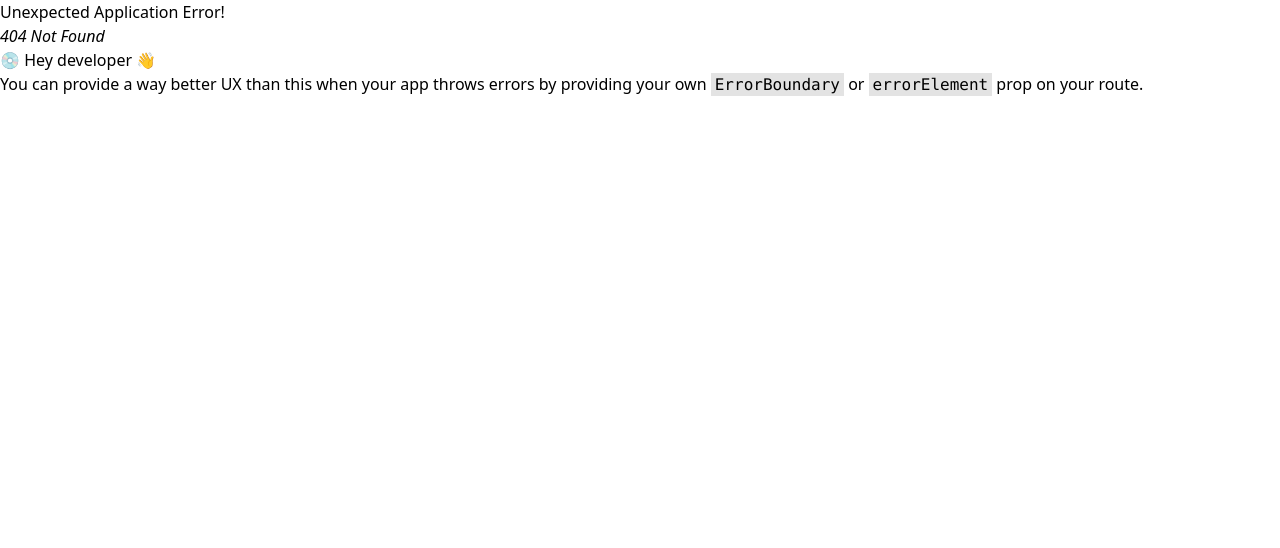
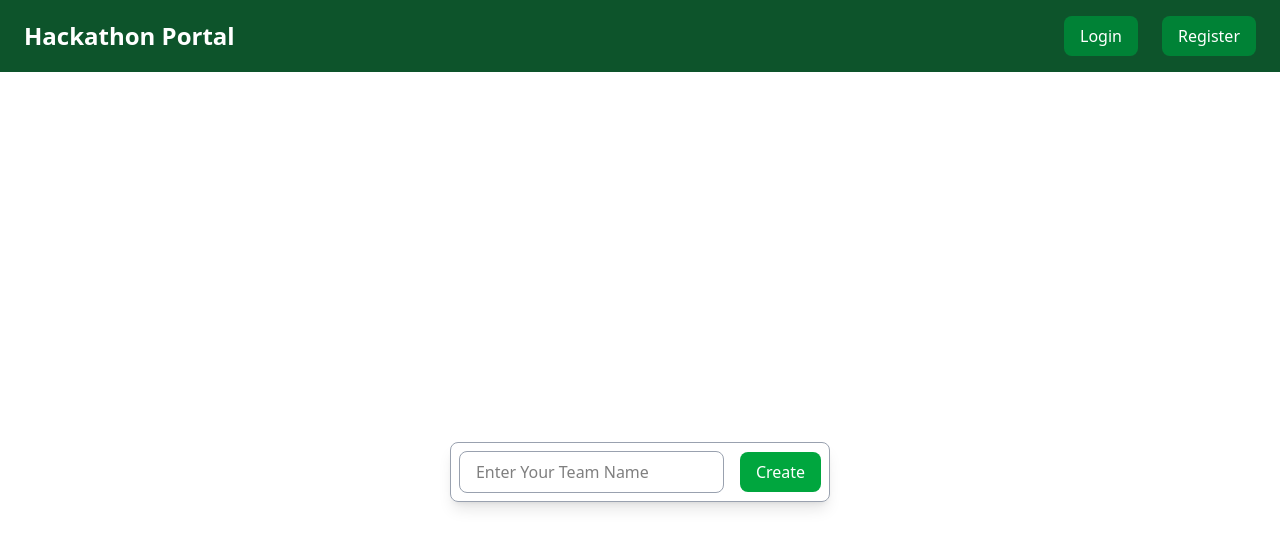
Before and after one commit to pm-8/hackathon-management-portal, a React (Vite) app in the folder client/: page /create-team in a window 1280 px wide. Before the commit this address had no page. Shown: the top 548 px of the page. Built offline with nearby package versions, Linux system fonts and the light colour scheme.

Commit message:
Create Team

```diff
--- a/client/src/App.jsx
+++ b/client/src/App.jsx
@@ -6,6 +6,7 @@ import Registration from './components/Registration'
 import Users from './components/Users'
 import Home from './components/Home'
 import { createBrowserRouter,RouterProvider } from 'react-router-dom'
+import CreateTeam from './components/CreateTeam'
 function App() {
   const [count, setCount] = useState(0)
   const router = createBrowserRouter([
@@ -24,6 +25,10 @@ function App() {
     {
       path:'/users',
       element:<><Navbar/><Users/></>
+    },
+    {
+      path:'/create-team',
+      element:<><Navbar/><CreateTeam/></>
     }
   ])
   return (
--- a/client/src/components/CreateTeam.jsx
+++ b/client/src/components/CreateTeam.jsx
@@ -1,9 +1,44 @@
-import React from 'react'
+import React, { useEffect, useState } from 'react';
 
 function CreateTeam() {
+  const [teamName,setTeamName] = useState('');
+  // useEffect(()=>{
+  const postName = async (e) => {
+    e.preventDefault();
+    try{
+      const response = fetch("http://localhost:3000/",
+        {
+          method:"POST",
+          body:JSON.stringify({teamName}),
+          headers:{'Content-Type':'application/json'}
+        }
+      );
+      const data = await response.json();
+      console.log(data);
+    }
+    catch{
+      console.log("Error in creating name",err);
+    }
+  }
+  // },[]);
   return (
-    <div>Create-Team</div>
-  )
+    <div className="flex items-center justify-center h-screen">
+      <div className="flex items-center space-x-4 border border-gray-400 rounded-lg p-2 shadow-lg">
+        <input
+          type="text"
+          className="w-full max-w-md px-4 py-2 border border-gray-400 rounded-lg focus:ring-2 focus:ring-green-400"
+          placeholder="Enter Your Team Name"
+          value = {teamName}
+          onChange={(e)=>{
+            setTeamName(e.target.value)
+          }}
+        />
+        <button className="px-4 py-2 bg-green-600 text-white rounded-lg hover:bg-green-700" onSubmit={postName}>
+          Create
+        </button>
+      </div>
+    </div>
+  );
 }
 
-export default CreateTeam
+export default CreateTeam;
```
Also changed, not shown: 1 other file (tests, documents, lock files or other folders).
